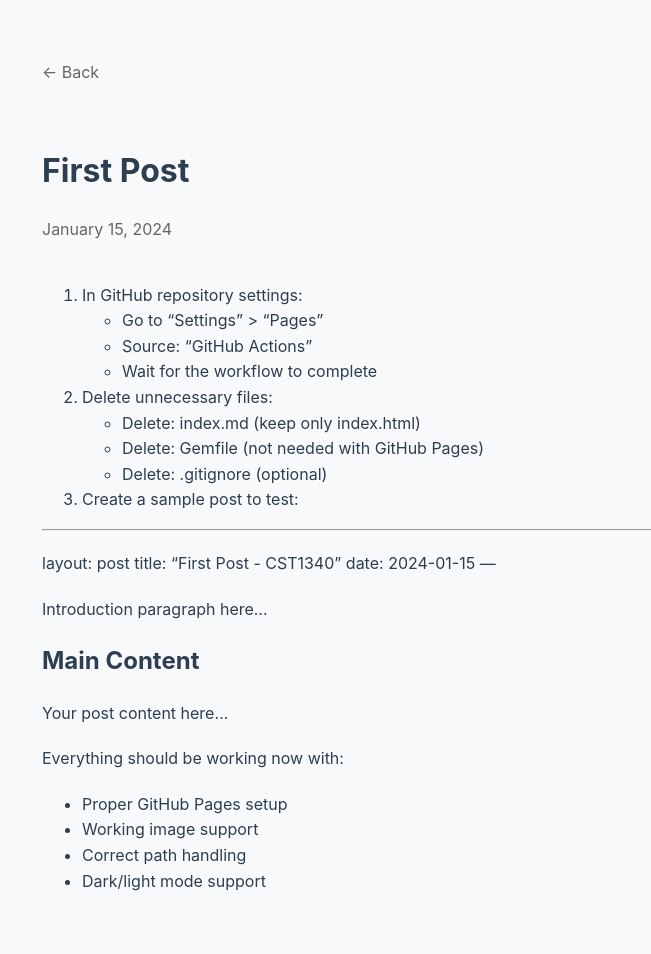
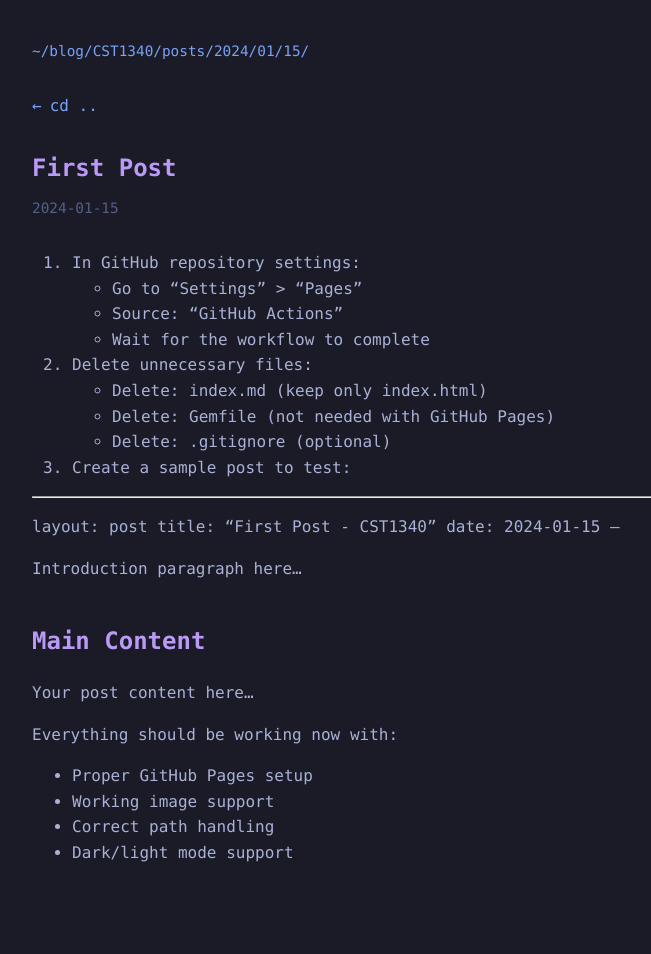
Before and after one commit to NAME0x0/ClassBlog, a Jekyll site: the page built from _posts/2024-01-15-first-post.md, in a window 1280 px wide. Shown: the whole page, without its empty margins (258-909 px from the left). Built offline with Jekyll 4.4.1, drawn with Linux system fonts in a browser that asks for light colours; our own code applies the rules of GitHub Pages for plain Markdown files; after the commit the page ends 921 px from its top, so only the background shows below that.

Commit message:
Update blog layout and styling for improved readability and navigation

```diff
--- a/_config.yml
+++ b/_config.yml
@@ -6,5 +6,5 @@ url: "https://NAME0x0.github.io"
 
 # Build settings
 markdown: kramdown
-permalink: /:title/
+permalink: /:year/:month/:day/:title/
 show_excerpts: true
--- a/_layouts/post.html
+++ b/_layouts/post.html
@@ -6,61 +6,94 @@
     <title>{{ page.title }}</title>
     <style>
         :root {
-            --text-primary: #2c3e50;
-            --text-secondary: #546e7a;
-            --background: #f8f9fa;
-            --accent: #3498db;
+            --bg: #1a1b26;
+            --fg: #a9b1d6;
+            --accent: #7aa2f7;
+            --date: #565f89;
+            --heading: #bb9af7;
         }
 
         body {
-            font-family: -apple-system, system-ui, sans-serif;
-            max-width: 680px;
-            margin: 60px auto;
-            padding: 0 20px;
+            background: var(--bg);
+            color: var(--fg);
+            font-family: 'JetBrains Mono', Monaco, Consolas, monospace;
             line-height: 1.6;
-            background: var(--background);
-            color: var(--text-primary);
+            margin: 0;
+            padding: 40px;
+        }
+
+        .container {
+            max-width: 700px;
+            margin: 0 auto;
+        }
+
+        .path {
+            color: var(--accent);
+            margin-bottom: 30px;
+            font-size: 0.9em;
         }
 
         .back {
-            margin-bottom: 40px;
-            display: inline-block;
-            color: #666;
+            color: var(--accent);
             text-decoration: none;
+            display: block;
+            margin-bottom: 30px;
         }
 
-        .back:hover {
-            color: #000;
+        .back::before {
+            content: "←";
+            margin-right: 8px;
         }
 
         h1 {
-            font-size: 2em;
-            line-height: 1.2;
+            color: var(--heading);
+            font-size: 1.5em;
+            margin: 0 0 10px 0;
         }
 
         .date {
-            color: #666;
-            margin: 20px 0 40px;
+            color: var(--date);
+            font-size: 0.9em;
+            margin-bottom: 30px;
         }
 
-        img {
-            max-width: 100%;
-            height: auto;
-            margin: 20px 0;
+        article {
+            font-size: 1em;
         }
 
-        p {
-            margin: 20px 0;
+        article h2 {
+            color: var(--heading);
+            margin-top: 40px;
+        }
+
+        article img {
+            max-width: 100%;
+            border: 1px solid var(--accent);
+        }
+
+        code {
+            background: rgba(255,255,255,0.1);
+            padding: 2px 5px;
+            border-radius: 3px;
+        }
+
+        pre code {
+            display: block;
+            padding: 15px;
+            overflow-x: auto;
         }
     </style>
 </head>
 <body>
-    <a href="{{ site.baseurl }}/" class="back">← Back</a>
+    <div class="container">
+        <div class="path">~/blog/CST1340/posts/{{ page.date | date: "%Y/%m/%d" }}/</div>
+        <a href="{{ site.baseurl }}/" class="back">cd ..</a>
 
-    <article>
-        <h1>{{ page.title }}</h1>
-        <div class="date">{{ page.date | date: "%B %d, %Y" }}</div>
-        {{ content }}
-    </article>
+        <article>
+            <h1>{{ page.title }}</h1>
+            <div class="date">{{ page.date | date: "%Y-%m-%d" }}</div>
+            {{ content }}
+        </article>
+    </div>
 </body>
 </html>
```
Also changed, not shown: index.html (+63 -44 lines).
